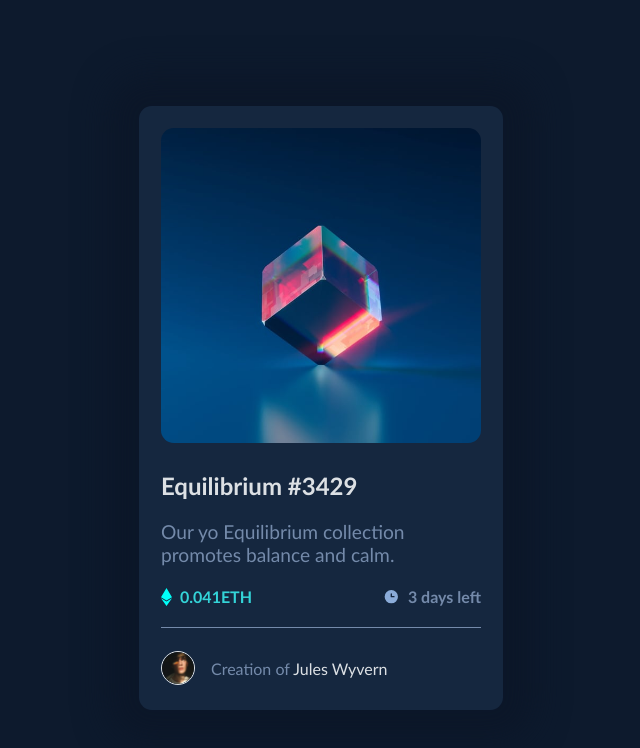
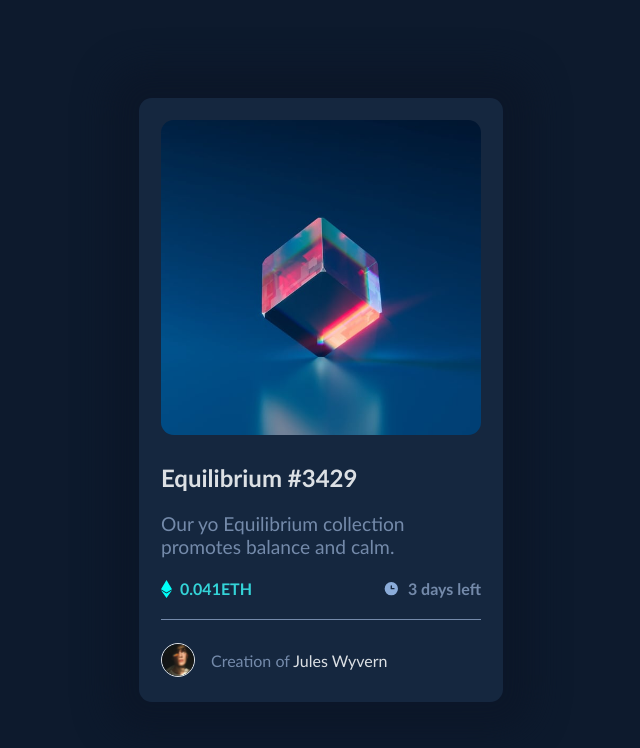
Before and after one commit to PuppetDart/frontmentor_designs, a plain HTML site: page 01 NFT Review Card Component/nft_index.html in a window 1280 px wide. Shown: the whole page, without its empty margins (319-959 px from the left). Drawn offline with Linux system fonts and the light colour scheme.

Commit message:
fixed margin in NFT Card

```diff
--- a/01 NFT Review Card Component/style.css
+++ b/01 NFT Review Card Component/style.css
@@ -7,7 +7,8 @@ body{
     background: #0d1a2d;
 
     padding: 0 1em;
-    height: 100vh
+    height: 100vh;
+    margin: 0;
 }
 body, #cardImg, #metrics div, #credits{
     align-items: center
```
